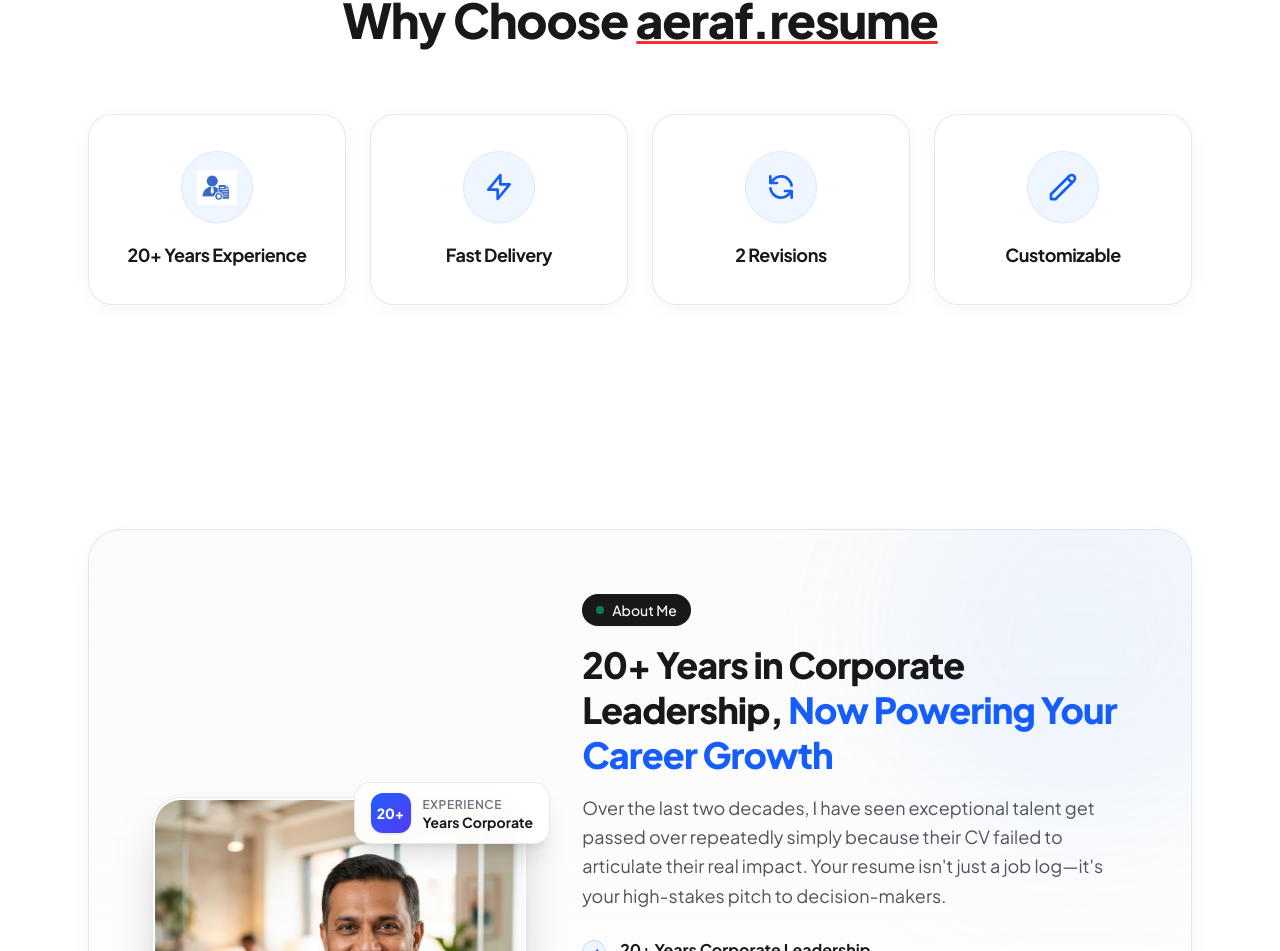
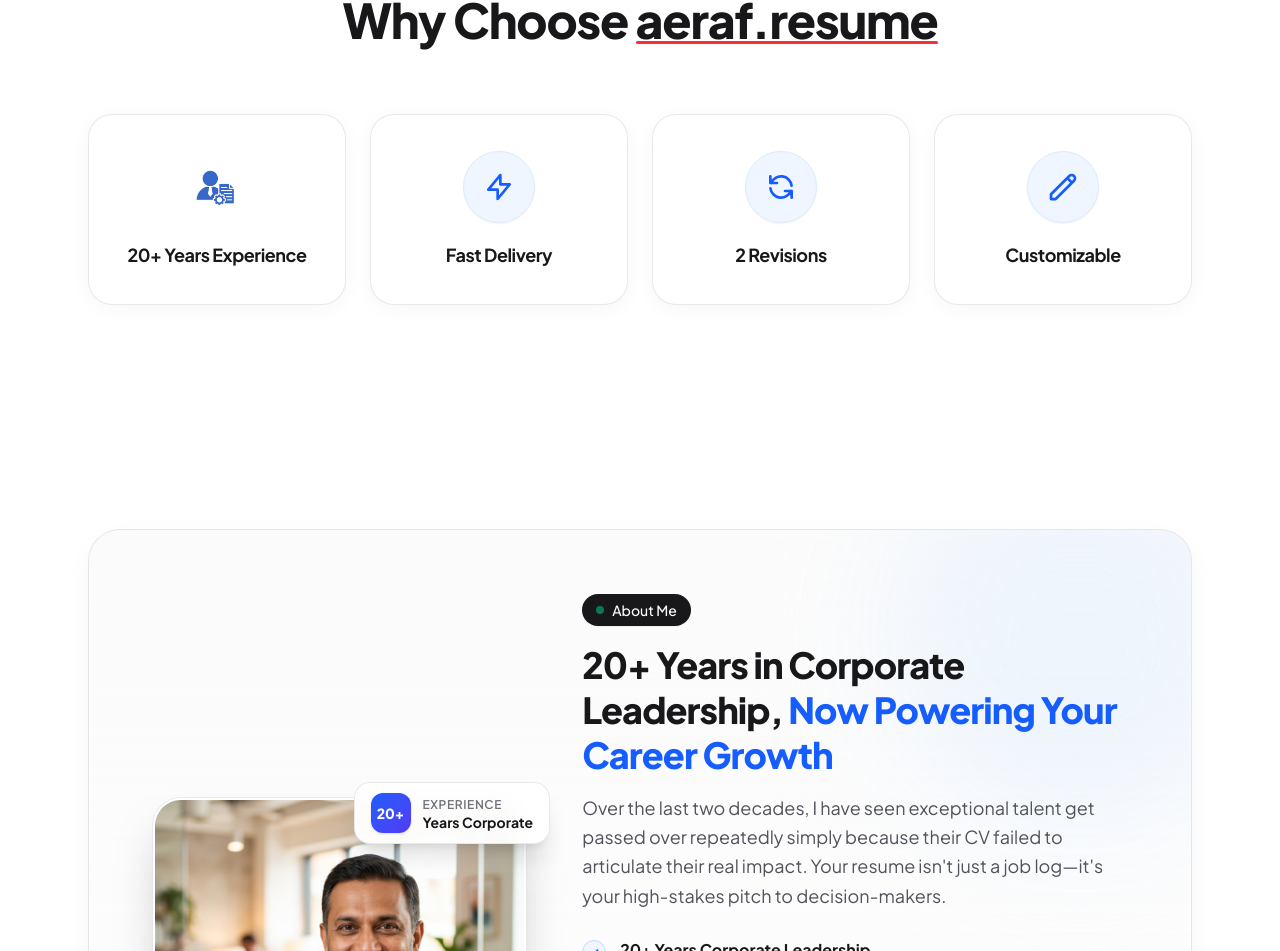
Before and after one commit to MohammedUsman95/aeraf.resume, a Next.js app: page / in a window 1280 px wide. Shown: the part 4578-5529 px from the top of the page. Built offline with nearby package versions, Linux system fonts and the light colour scheme.

Commit message:
style: remove background behind custom symbol and ensure transparent icon

```diff
--- a/components/benefits-section.tsx
+++ b/components/benefits-section.tsx
@@ -111,15 +111,21 @@
             }}
             className="group relative bg-white rounded-3xl p-8 sm:p-9 border border-zinc-200/80 shadow-[0_4px_24px_-4px_rgba(0,0,0,0.05)] hover:shadow-[0_16px_36px_-6px_rgba(0,0,0,0.1)] hover:-translate-y-1.5 transition-all duration-300 flex flex-col items-center justify-center text-center gap-5 min-h-[190px]"
           >
-            {/* Top Icon Circular Badge */}
-            <div className="relative w-16 h-16 sm:w-18 sm:h-18 rounded-full bg-blue-50/90 border border-blue-100 flex items-center justify-center group-hover:scale-110 group-hover:bg-blue-100/70 transition-all duration-300 shadow-xs flex-shrink-0">
+            {/* Top Icon Badge */}
+            <div
+              className={`relative w-16 h-16 sm:w-18 sm:h-18 flex items-center justify-center group-hover:scale-110 transition-all duration-300 flex-shrink-0 ${
+                box.imageSrc
+                  ? "bg-transparent"
+                  : "rounded-full bg-blue-50/90 border border-blue-100 shadow-xs"
+              }`}
+            >
               {box.imageSrc ? (
-                <div className="relative w-9 h-9 sm:w-10 sm:h-10">
+                <div className="relative w-12 h-12 sm:w-14 sm:h-14">
                   <Image
                     src={box.imageSrc}
                     alt={box.title}
                     fill
-                    sizes="40px"
+                    sizes="56px"
                     className="object-contain"
                   />
                 </div>
```
Also changed, not shown: public/why-choose-us/experience.png.
